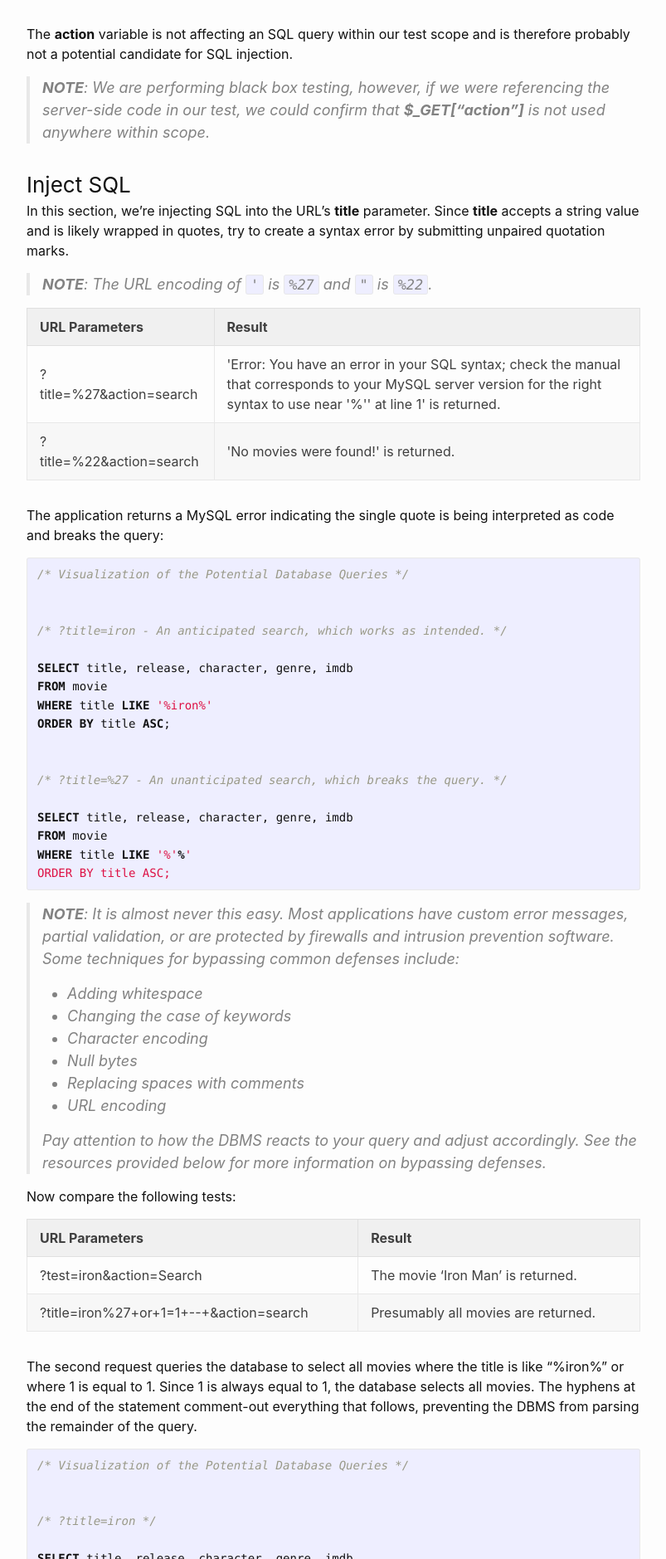
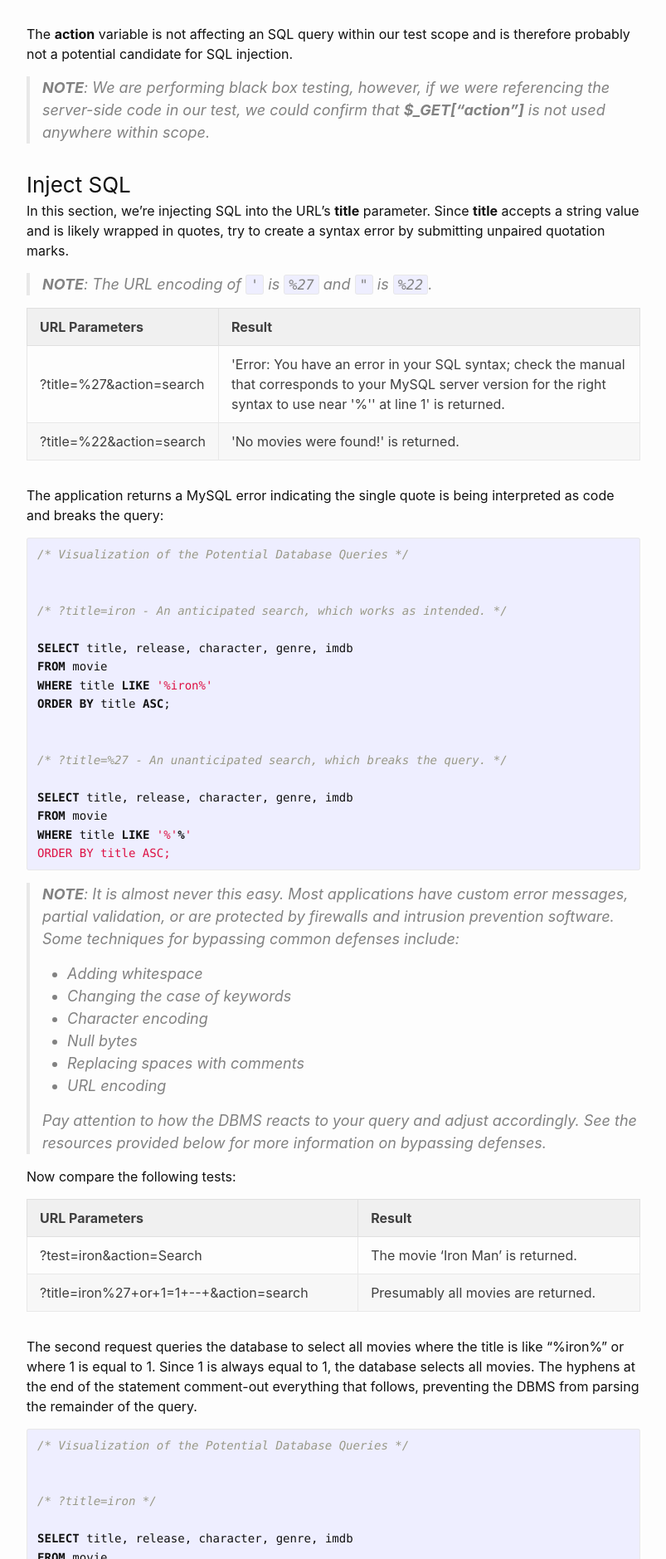
Before and after one commit to EllieBorden/ellieborden.tech, a Jekyll site: the page built from _posts/2019/2019-04-02-sql-injection.markdown, in a window 1280 px wide. Shown: the part 4521-6400 px from the top of the page at 83% size, without its empty margins (238-1041 px from the left). Built offline with Jekyll 4.4.1, drawn with Linux system fonts in a browser that asks for light colours; comment, search, counter and statistics services are not loaded.

Commit message:
fixed word wrap in query

```diff
--- a/_posts/2019/2019-04-02-sql-injection.markdown
+++ b/_posts/2019/2019-04-02-sql-injection.markdown
@@ -200,11 +200,11 @@ In this section, we're injecting SQL into the URL's **title** parameter. Since *
   </thead>
   <tbody>
     <tr>
-      <td>?title=%27&action=search</td>
+      <td><span style="white-space: nowrap;">?title=%27&action=search</span></td>
       <td>'Error: You have an error in your SQL syntax; check the manual that corresponds to your MySQL server version for the right syntax to use near '%'' at line 1' is returned.</td>
     </tr>
     <tr>
-      <td>?title=%22&action=search</td>
+      <td><span style="white-space: nowrap;">?title=%22&action=search</span></td>
       <td>'No movies were found!' is returned.</td>
     </tr>
   </tbody>
```
